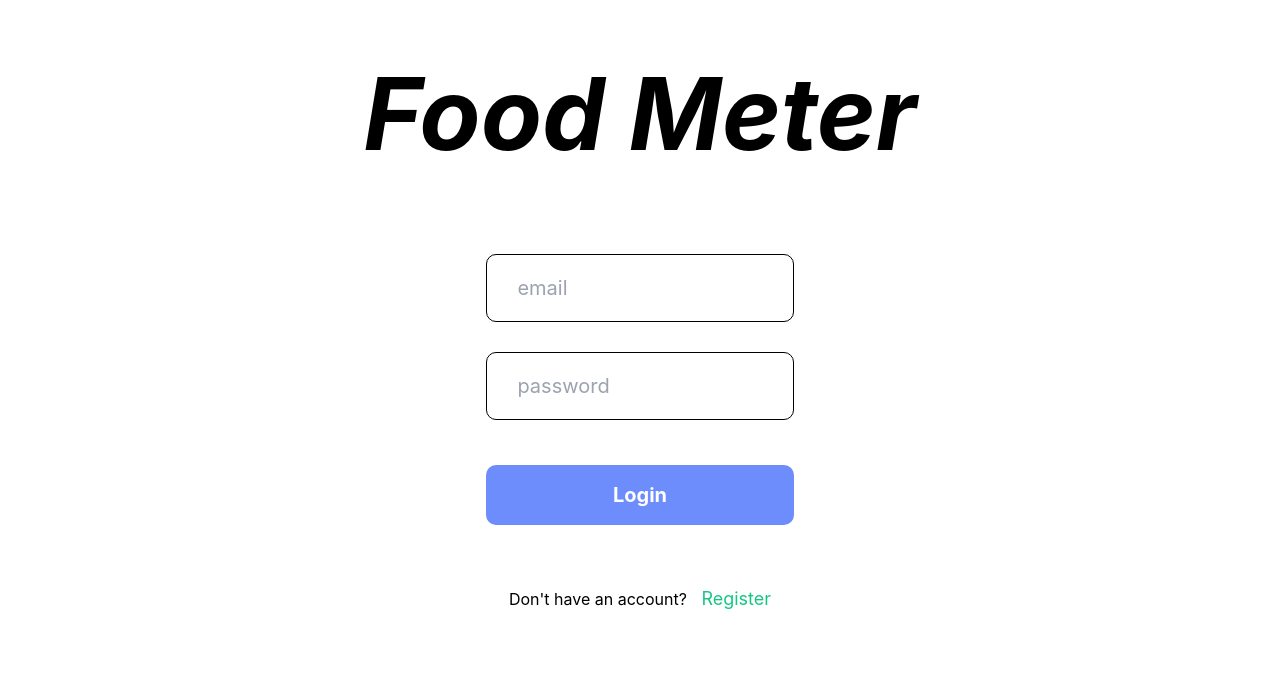
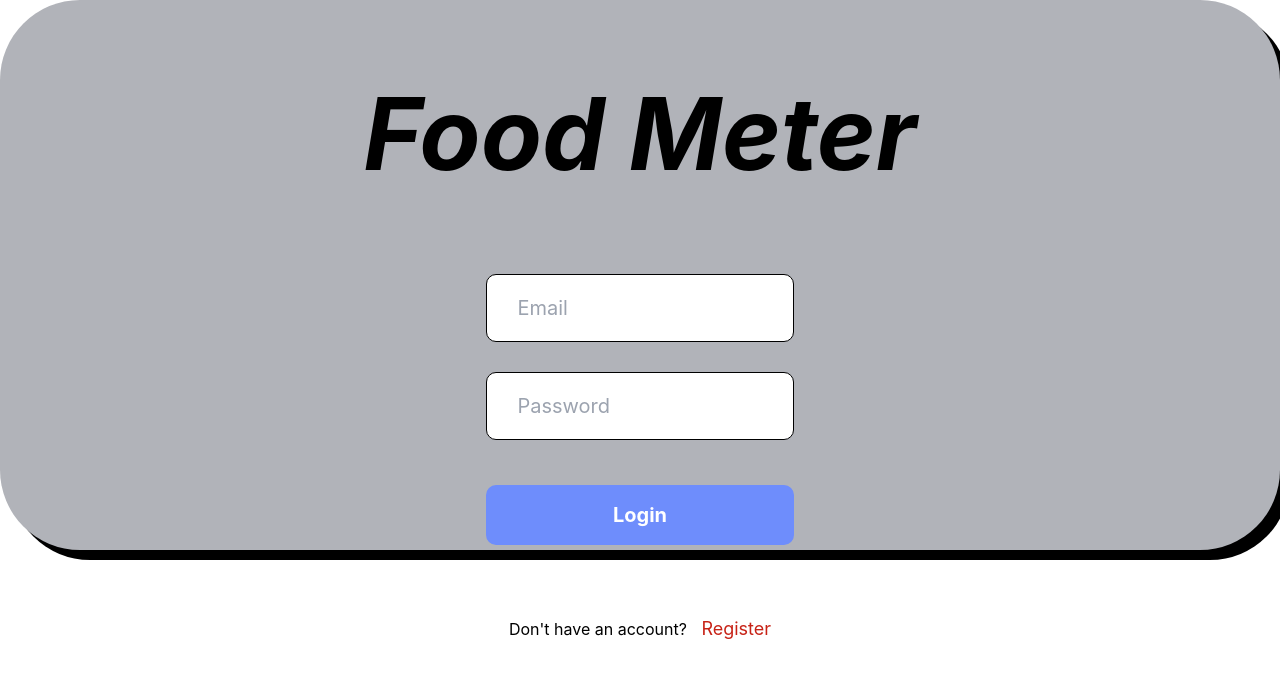
Before and after one commit to harrisahmad8/fyp-FoodMeter, a React (Create React App) app in the folder frontend/: page /login in a window 1280 px wide. Shown: the top 678 px of the page. Built offline with nearby package versions, Linux system fonts and the light colour scheme; no server answers.

Commit message:
login/signup css improved

```diff
--- a/frontend/src/CSS/Login.module.css
+++ b/frontend/src/CSS/Login.module.css
@@ -1,3 +1,12 @@
+.container{
+  background-color: #b1b3b9;
+  height: 550px;
+  border: #2c3e50;
+  border-bottom: #2c3e50;
+  border-radius: 80px;
+  box-shadow: 10px 10px;
+}
+
 .loginWrapper {
   margin: 0 auto;
   width: 80vw;
@@ -8,13 +17,20 @@
   justify-content: center;
 }
 
+.reg{
+  width: 300px;
+  height: 100px;
+  margin-top: 60px;
+  border-radius: 10px;
+}
+
 .loginHeader {
   font-size: 100px;
   font-weight: bold;
   font-style: italic;
   width: inherit;
   text-align: center;
-  margin-top: 50px;
+  margin-top: 100px;
   margin-bottom: 50px;
 }
 
@@ -38,11 +54,11 @@
 }
 
 .createAccount {
-  margin-top: 50px;
   margin-left: 10px;
-  color: #16c784;
+  color: #c72216;
   font-size: 18px;
   cursor: pointer;
+
 }
 
 .errorMessage {
--- a/frontend/src/CSS/Signup.module.css
+++ b/frontend/src/CSS/Signup.module.css
@@ -1,10 +1,14 @@
 .signupWrapper {
-    margin: 20px auto;
+    background-color: #9b9f9d;
+    margin: auto;
     width: 80vw;
     display: flex;
     flex-direction: column;
     align-items: center;
     justify-content: center;
+    border-radius: 80px;
+    height: 100%;
+    box-shadow: 10px 10px;
   }
 
   .signupHeader {
@@ -13,7 +17,7 @@
     font-style: italic;
     width: inherit;
     text-align: center;
-    margin-bottom: 20px;
+    margin-bottom: 10px;
   }
 
 
@@ -29,7 +33,7 @@
     font-weight: bold;
     font-size: 20px;
     margin: 10px;
-    margin-top: 30px;
+    margin-top: 15px;
   }
 
   .signupButton:disabled {
@@ -37,14 +41,15 @@
   }
 
   .login {
-    margin-top: 30px;
+    margin-top: 6px;
     margin-left: 10px;
-    color: #16c784;
+    margin-bottom: 9px;
+    color: #c75a16;
     font-size: 18px;
     cursor: pointer;
   }
   .clickedButton{
-    background-color: #2c3e50;
+    background-color: #e22525;
 
     transition: background-color 0.3s ease
 
--- a/frontend/src/Pages/Login.js
+++ b/frontend/src/Pages/Login.js
@@ -70,6 +70,7 @@ export const Login=()=> {
   });
 
   return (
+    <div className={styles.container}>
     <div className={styles.loginWrapper}>
       <div className={styles.loginHeader}>Food Meter</div>
       <TextInput
@@ -78,7 +79,7 @@ export const Login=()=> {
         name="email"
         onBlur={handleBlur}
         onChange={handleChange}
-        placeholder="email"
+        placeholder="Email"
         error={errors.email && touched.email ? 1 : undefined}
         errormessage={errors.email}
       />
@@ -88,7 +89,7 @@ export const Login=()=> {
         value={values.password}
         onBlur={handleBlur}
         onChange={handleChange}
-        placeholder="password"
+        placeholder="Password"
         error={errors.password && touched.password ? 1 : undefined}
         errormessage={errors.password}
       />
@@ -99,6 +100,7 @@ export const Login=()=> {
     >
       Login
     </button>
+    <div className={styles.reg}>
       <span>
         Don't have an account?{" "}
         <button
@@ -108,8 +110,10 @@ export const Login=()=> {
           Register
         </button>
       </span>
+      </div>
       {error !== "" ? <p className={styles.errorMessage}>{error}</p> : ""}
       {isLoading && <Loader text="please wait" />}
     </div>
+    </div>
   );
 }
--- a/package.json
+++ b/package.json
@@ -4,7 +4,8 @@
     "@emotion/styled": "^11.11.0",
     "@mui/material": "^5.13.1",
     "jsonwebtoken": "^9.0.0",
-    "mongodb": "^6.1.0"
+    "mongodb": "^6.1.0",
+    "react-loader-spinner": "^5.4.5"
   },
   "devDependencies": {
     "tailwindcss": "^3.3.2"
```
Also changed, not shown: 1 other file (tests, documents, lock files or other folders).
